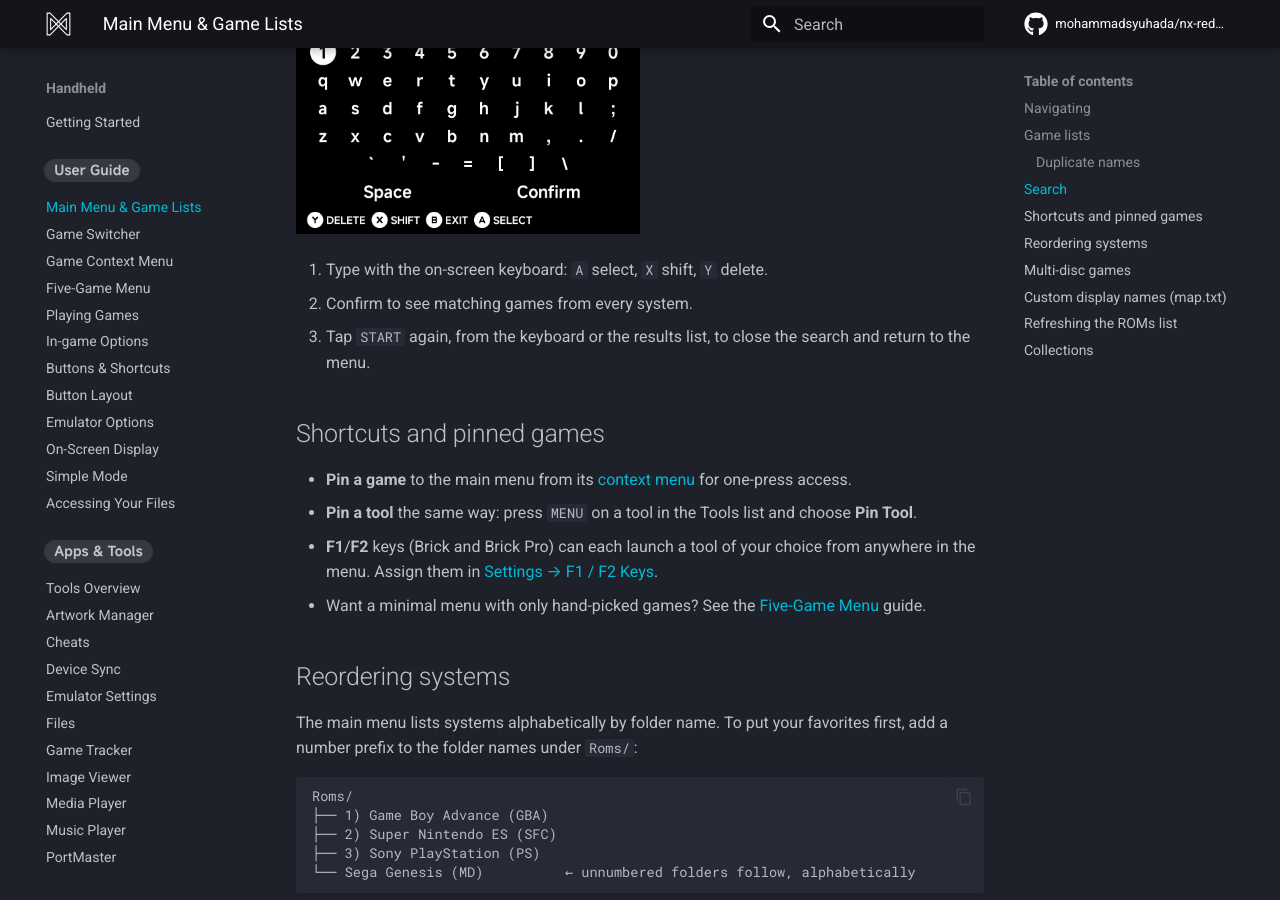
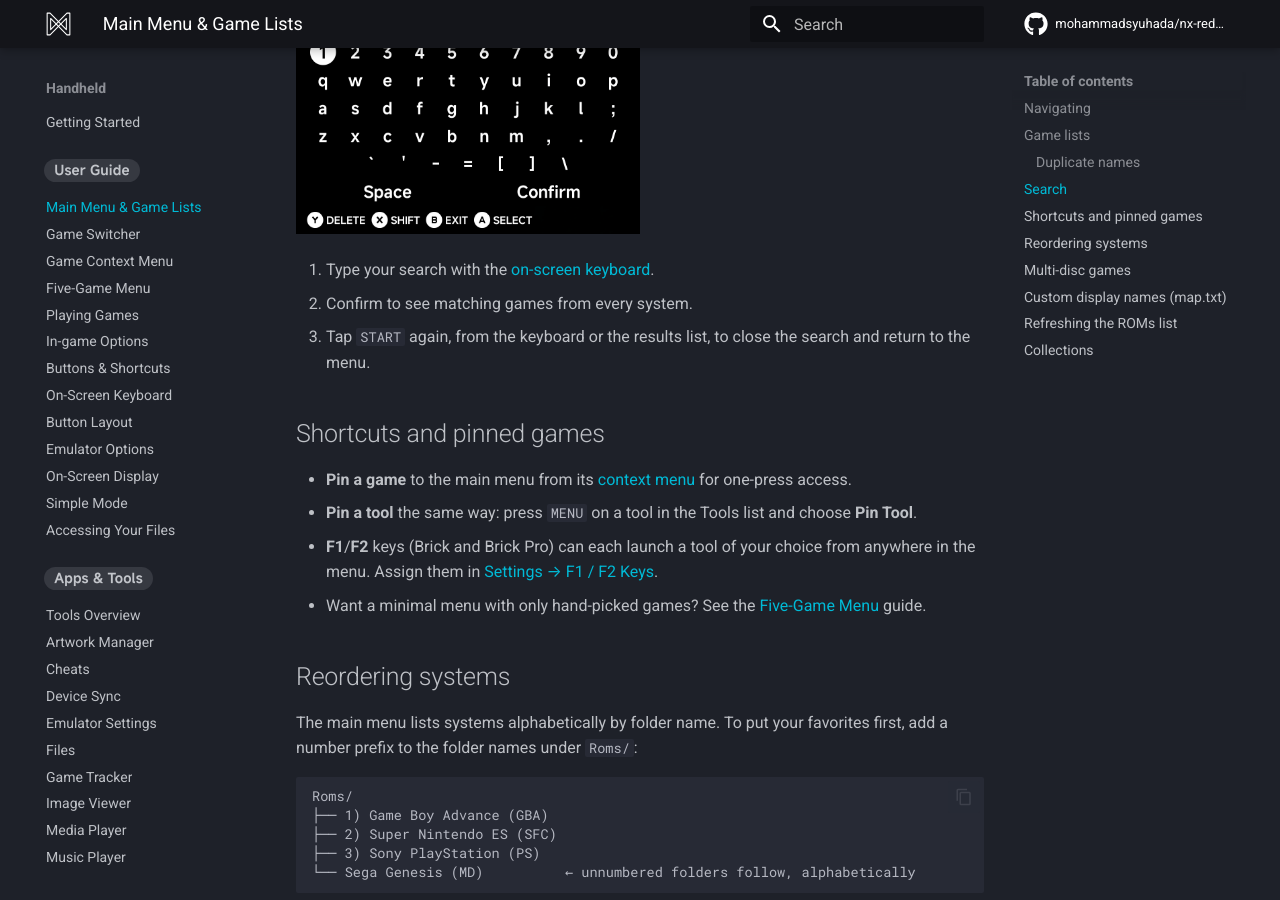
Before and after one commit to mohammadsyuhada/nx-redux-docs, an MkDocs documentation site: the page built from docs/handheld/guide/main-menu.md, in a window 1280 px wide and 900 px high, scrolled down 2330 px. Built offline with MkDocs 1.6.1 and Material for MkDocs 9.7.7, drawn with Linux system fonts in a browser that asks for light colours; comment, search, counter and statistics services are not loaded; some of the changed lines change nothing that is shown.

Commit message:
docs(keyboard): add an On-Screen Keyboard page with the movable text cursor and link it from Search and Rename Rom

```diff
--- a/docs/handheld/guide/context-menu.md
+++ b/docs/handheld/guide/context-menu.md
@@ -10,7 +10,7 @@
 | --- | --- |
 | **Pin Item / Unpin** | Pin the game to the main menu for one-press access |
 | **Delete Rom** | Remove the game (with a confirmation dialog) |
-| **Rename Rom** | Change a game's display name. The file itself is never touched. |
+| **Rename Rom** | Change a game's display name. The [keyboard](keyboard.md#editing-an-existing-name) opens with the current name to edit. The file itself is never touched. |
 | **Add to Collection** | Add the game to an existing collection or create a new one on the spot |
 | **Remove from Recently Played** | Clear the game from your recent list |
 | **Emulator Options** | Edit [per-game emulator options](emulator-options.md), overriding the system-wide defaults |
--- /dev/null
+++ b/docs/handheld/guide/keyboard.md
@@ -0,0 +1,49 @@
+# On-Screen Keyboard
+
+Anywhere you type text, NX Redux opens the same on-screen keyboard:
+[Search](main-menu.md#search), **Rename Rom** in the
+[context menu](context-menu.md), Wi-Fi passwords in
+[Settings → Network](../settings/network.md) and the Netplay wizard, the
+[RetroAchievements](../apps/retroachievements.md) and
+[Artwork Manager](../apps/artwork-manager.md) logins, and names in the
+[Music Player](../apps/music-player.md) and
+[Image Viewer](../apps/image-viewer.md).
+
+![On-screen keyboard with the text line selected](../../assets/screenshots/keyboard-cursor.png)
+
+The prompt sits at the top, the text you're typing below it, then the keys.
+
+## Typing
+
+| Button | What it does |
+| --- | --- |
+| D-pad | Move between keys |
+| `A` **Select** | Type the highlighted key |
+| `X` **Shift** | Switch between lower and upper case |
+| `Y` **Delete** | Delete the character before the cursor; hold to keep deleting |
+| `B` **Exit** | Close the keyboard without changing anything |
+
+Choose **Space** for a space and **Confirm** when you're done. Confirming
+an empty line is the same as exiting.
+
+## Moving the cursor
+
+The thin bar in the text line is the cursor: new characters go in where it
+is, and `Y` deletes the character before it. To move it:
+
+1. Press `Up` from the top row of keys (or `Down` from **Space** /
+   **Confirm**). The text line lights up.
+2. Press `Left` / `Right` to move the cursor one character at a time.
+3. Press `Down` (or `A`) to go back to the keys.
+
+`L1` / `R1` also move the cursor from anywhere on the keyboard, without
+leaving the keys.
+
+Long text scrolls sideways so the cursor always stays in view.
+
+## Editing an existing name
+
+**Rename Rom** opens with the game's current name already typed in, so a
+small fix doesn't mean retyping the whole title. Move the cursor to the
+part you want to change, or hold `Y` to clear it and start fresh.
+Confirming the name without changing it leaves the game as it was.
--- a/docs/handheld/guide/main-menu.md
+++ b/docs/handheld/guide/main-menu.md
@@ -58,7 +58,7 @@
 
 ![Search keyboard](../../assets/screenshots/search.png)
 
-1. Type with the on-screen keyboard: `A` select, `X` shift, `Y` delete.
+1. Type your search with the [on-screen keyboard](keyboard.md).
 2. Confirm to see matching games from every system.
 3. Tap `START` again, from the keyboard or the results list, to close the
    search and return to the menu.
--- a/mkdocs.yml
+++ b/mkdocs.yml
@@ -47,6 +47,7 @@
         guide/playing-games.md: handheld/guide/playing-games.md
         guide/in-game-options.md: handheld/guide/in-game-options.md
         guide/shortcuts.md: handheld/guide/shortcuts.md
+        guide/keyboard.md: handheld/guide/keyboard.md
         guide/button-layout.md: handheld/guide/button-layout.md
         guide/emulator-options.md: handheld/guide/emulator-options.md
         guide/osd.md: handheld/guide/osd.md
@@ -126,6 +127,7 @@
           - Playing Games: handheld/guide/playing-games.md
           - In-game Options: handheld/guide/in-game-options.md
           - Buttons & Shortcuts: handheld/guide/shortcuts.md
+          - On-Screen Keyboard: handheld/guide/keyboard.md
           - Button Layout: handheld/guide/button-layout.md
           - Emulator Options: handheld/guide/emulator-options.md
           - On-Screen Display: handheld/guide/osd.md
```
Also changed, not shown: docs/assets/screenshots/keyboard-cursor.png (added).
